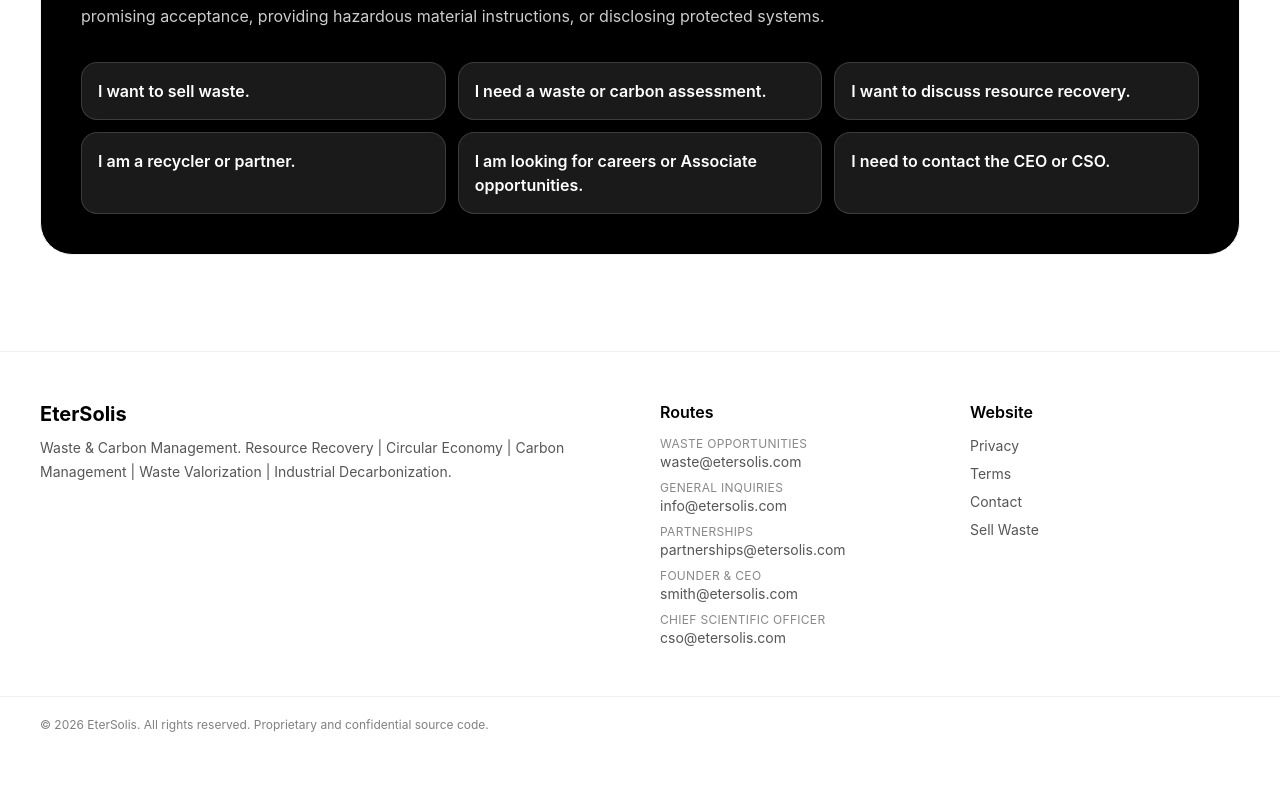
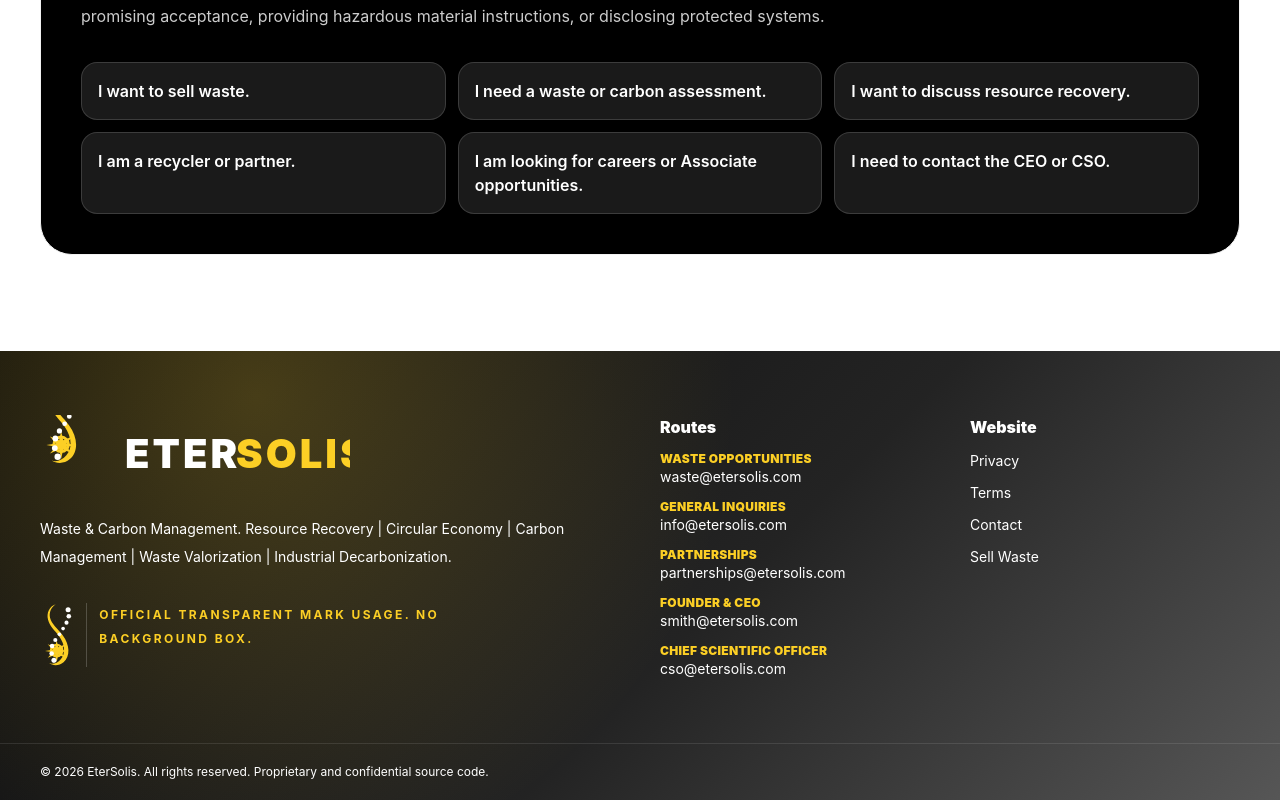
Before and after one commit to ralstonleesmith/EterSolis, a Next.js app: page / in a window 1280 px wide. Shown: the part 5013-5813 px from the top of the page. Before the commit the page ends 5766 px from the top, so only its background shows below. Built offline with nearby package versions, Linux system fonts and the light colour scheme.

Commit message:
Use official transparent EterSolis logo in footer

```diff
--- a/src/components/layout/Footer.tsx
+++ b/src/components/layout/Footer.tsx
@@ -1,4 +1,5 @@
 import Link from 'next/link';
+import { EterSolisLogo } from '@/components/brand/EterSolisLogo';
 
 const routes = [
   ['Waste opportunities', 'waste@etersolis.com'],
@@ -10,37 +11,42 @@
 
 export function Footer() {
   return (
-    <footer className="border-t border-cool bg-white">
-      <div className="container-shell grid gap-10 py-12 md:grid-cols-4">
+    <footer className="dark-gradient text-white">
+      <div className="container-shell grid gap-10 py-16 md:grid-cols-4">
         <div className="md:col-span-2">
-          <p className="text-xl font-bold text-carbon">EterSolis</p>
-          <p className="mt-2 max-w-xl text-sm leading-6 text-coal">
+          <EterSolisLogo variant="light" mode="full" className="h-20 w-auto" />
+          <p className="mt-5 max-w-xl text-sm leading-7 text-white/76">
             Waste & Carbon Management. Resource Recovery | Circular Economy | Carbon Management | Waste Valorization | Industrial Decarbonization.
           </p>
+          <div className="mt-8 flex gap-3">
+            <EterSolisLogo variant="light" mode="mark" className="h-16 w-auto" title="EterSolis mark" />
+            <div className="h-16 w-px bg-white/20" />
+            <p className="max-w-sm text-xs font-bold uppercase leading-6 tracking-[0.2em] text-sunshine">Official transparent mark usage. No background box.</p>
+          </div>
         </div>
         <div>
-          <p className="font-semibold text-carbon">Routes</p>
-          <ul className="mt-3 space-y-2 text-sm text-coal">
+          <p className="font-black text-white">Routes</p>
+          <ul className="mt-3 space-y-3 text-sm text-white/76">
             {routes.map(([label, email]) => (
               <li key={email}>
-                <span className="block text-xs uppercase tracking-wide text-coal/70">{label}</span>
-                <a href={`mailto:${email}`} className="hover:text-carbon">{email}</a>
+                <span className="block text-xs font-black uppercase tracking-wide text-sunshine">{label}</span>
+                <a href={`mailto:${email}`} className="hover:text-white">{email}</a>
               </li>
             ))}
           </ul>
         </div>
         <div>
-          <p className="font-semibold text-carbon">Website</p>
-          <ul className="mt-3 space-y-2 text-sm text-coal">
-            <li><Link href="/privacy">Privacy</Link></li>
-            <li><Link href="/terms">Terms</Link></li>
-            <li><Link href="/contact">Contact</Link></li>
-            <li><Link href="/sell-waste">Sell Waste</Link></li>
+          <p className="font-black text-white">Website</p>
+          <ul className="mt-3 space-y-3 text-sm text-white/76">
+            <li><Link href="/privacy" className="hover:text-white">Privacy</Link></li>
+            <li><Link href="/terms" className="hover:text-white">Terms</Link></li>
+            <li><Link href="/contact" className="hover:text-white">Contact</Link></li>
+            <li><Link href="/sell-waste" className="hover:text-white">Sell Waste</Link></li>
           </ul>
         </div>
       </div>
-      <div className="border-t border-cool py-5">
-        <div className="container-shell text-xs text-coal/75">
+      <div className="border-t border-white/10 py-5">
+        <div className="container-shell text-xs text-white/62">
           © 2026 EterSolis. All rights reserved. Proprietary and confidential source code.
         </div>
       </div>
```
